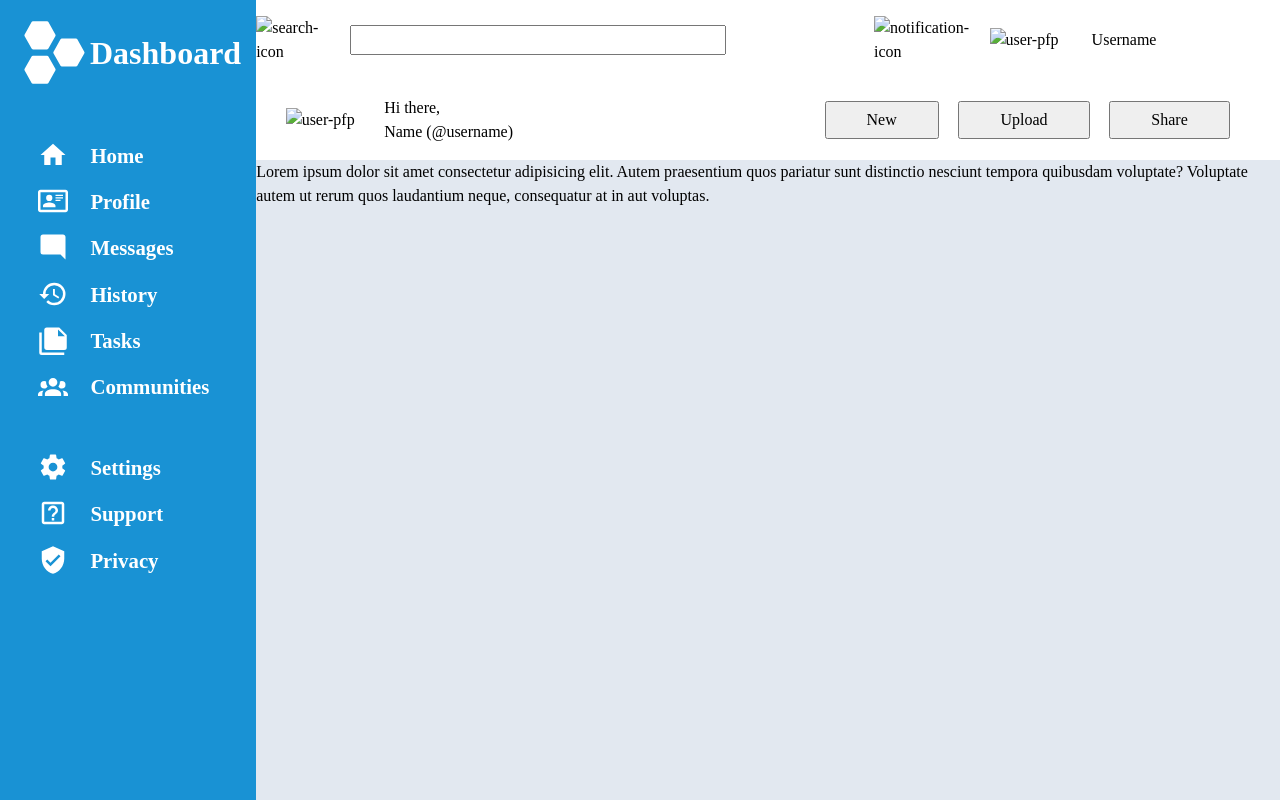
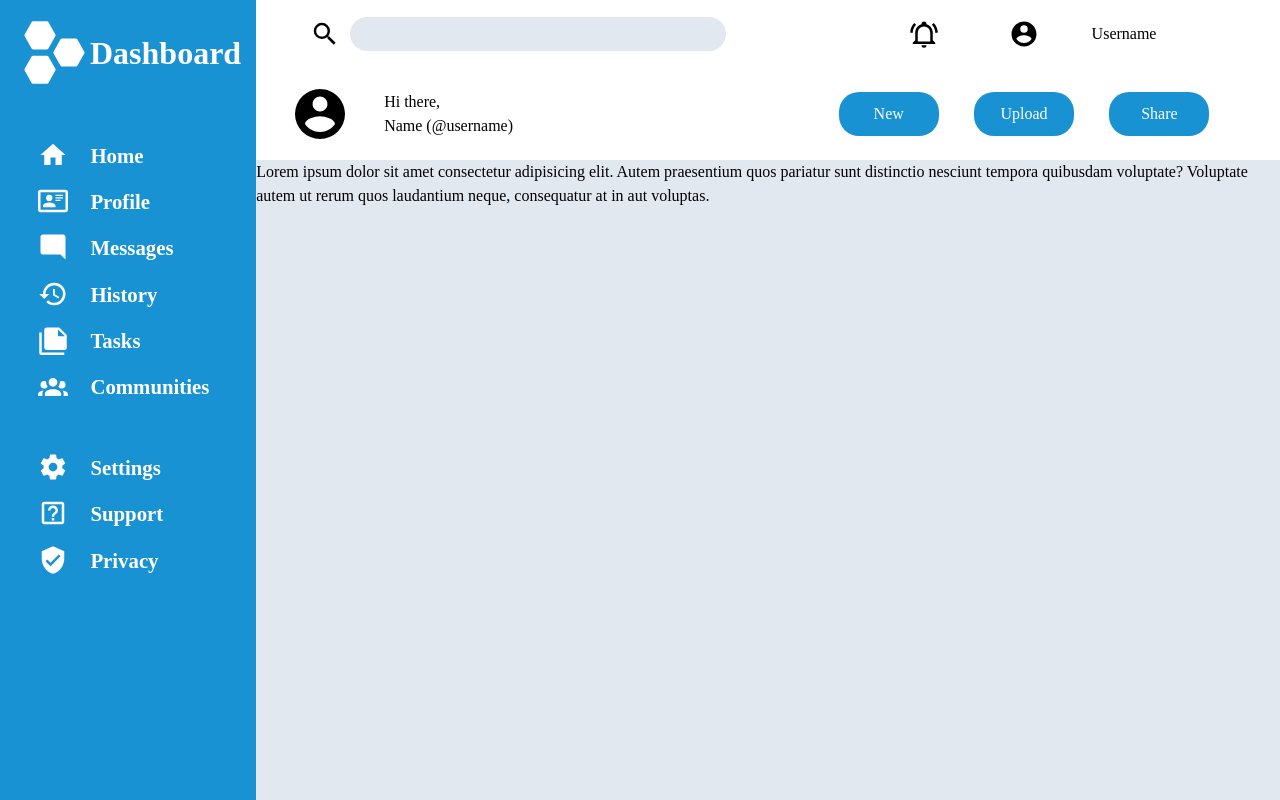
Before and after one commit to aeochoa99/odin-admin-dashboard, a plain HTML site: page index.html in a window 1280 px wide. Drawn offline with Linux system fonts and the light colour scheme; files whose address does not match are found by name.

Commit message:
Style header content

```diff
--- a/index.html
+++ b/index.html
@@ -9,18 +9,18 @@
     <div class="grid-container">
         <div class="header">
             <div class="search">
-                <img src="" alt="search-icon">
+                <img src="./images/magnify.svg" alt="search-icon">
                 <input type="search" name="search" id="search">
             </div>
 
             <div class="notifications">
-                <img src="" alt="notification-icon">
-                <img src="" alt="user-pfp">
+                <img src="./images/bell-ring-outline.svg" alt="notification-icon">
+                <img src="./images/account-circle.svg" alt="user-pfp">
                 <p>Username</p>
             </div>
 
             <div class="greeting">
-                <img src="" alt="user-pfp">
+                <img src="./images/account-circle.svg" alt="user-pfp">
                 <p>Hi there,</p>
                 <p>Name (@username)</p>
             </div>
--- a/style.css
+++ b/style.css
@@ -83,10 +83,26 @@ a {
 }
 
 .search > img {
+  height: 30px;
+  min-width: 30px;
   justify-self: end;
 }
 
+.notifications > img {
+  height: 30px;
+  min-width: 30px;
+}
+
+.greeting > img {
+  height: 60px;
+  min-width: 60px;
+}
+
 input {
+  border-radius: 20px;
+  background-color: var(--main-background-color);
+  border: none;
+  padding: 5px;
   justify-self: start;
   width: 90%;
 }
@@ -132,7 +148,13 @@ input {
 }
 
 button {
-  padding: 5px 40px 5px 40px;
+  border: none;
+  border-radius: 20px;
+  background-color: var(--sidebar-background-color);
+  color: var(--primary-color);
+  width: 100px;
+  padding-top: 10px;
+  padding-bottom: 10px;
 }
 
 .sidebar {
```
Also changed, not shown: images/account-circle.svg (added), images/bell-ring-outline.svg (added).
